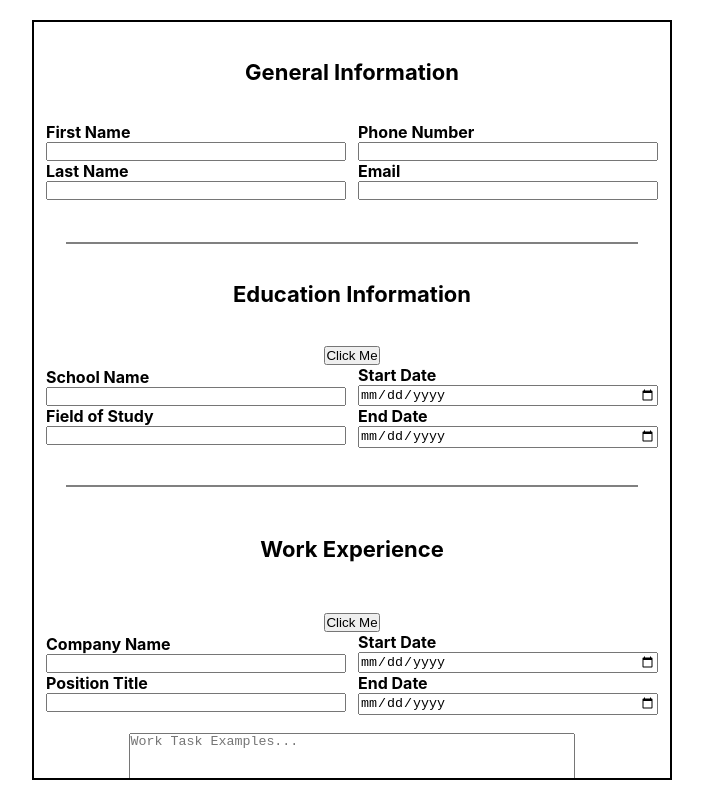
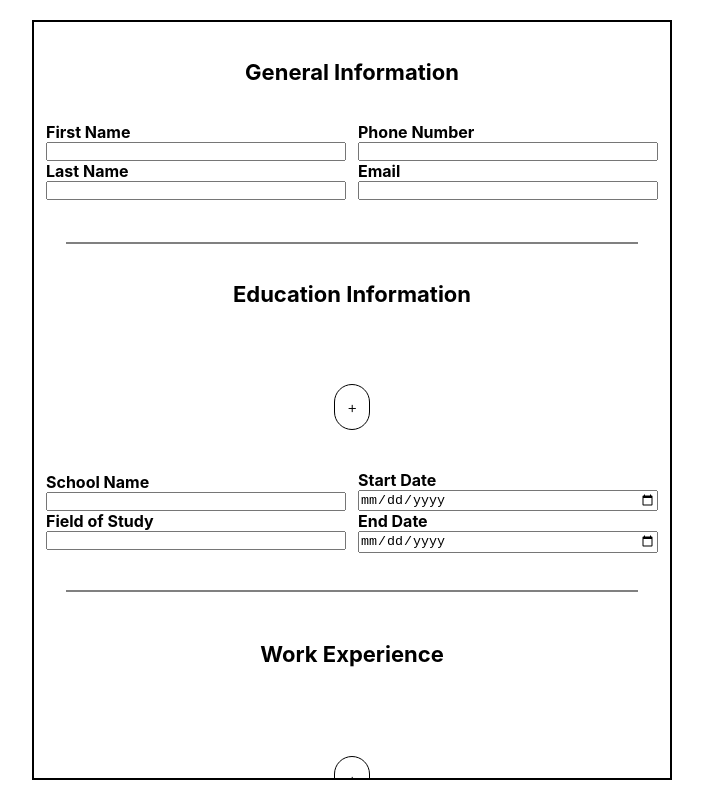
Before and after one commit to MelatoninJr/cv-app, a React (Create React App) app in the folder cv-project/: page / in a window 1280 px wide. Shown: the whole page, without its empty margins (288-991 px from the left). Built offline with nearby package versions, Linux system fonts and the light colour scheme.

Commit message:
updated buttons

```diff
--- a/cv-project/src/App.css
+++ b/cv-project/src/App.css
@@ -82,3 +82,33 @@
   height: 100px;
   background-color: blue;
 }
+
+button {
+  all: unset;
+  border: 1px solid black;
+  padding: 12px;
+  font-weight: 300;
+  margin: 40px;
+  border-radius: 30px;
+}
+
+button {
+  display: inline-block;
+  vertical-align: middle;
+  -webkit-transform: perspective(1px) translateZ(0);
+  transform: perspective(1px) translateZ(0);
+  box-shadow: 0 0 1px rgba(0, 0, 0, 0);
+  -webkit-transition-duration: 0.3s;
+  transition-duration: 0.3s;
+  -webkit-transition-property: transform;
+  transition-property: transform;
+}
+button:hover, button:focus, button:active {
+  -webkit-transform: scale(1.03);
+  transform: scale(1.03);
+
+}
+
+button:hover {
+  background-color: whitesmoke;
+}
--- a/cv-project/src/App.js
+++ b/cv-project/src/App.js
@@ -40,7 +40,8 @@ class App extends Component {
       educationArray: [new Constructor()],
       experienceArray: [new ExperienceConstructor()],
       submitArray: [],
-      statusValue: false
+      statusValue: false,
+      buttonArray: [1]
 
     }
 
@@ -52,6 +53,7 @@ class App extends Component {
     this.onClickExperienceFunction = this.onClickExperienceFunction.bind(this)
     this.submit = this.submit.bind(this)
     this.edit = this.edit.bind(this)
+    this.buttontest = this.buttontest.bind(this)
 
     //this.dataTest = this.dataTest.bind(this)
 
@@ -172,10 +174,15 @@ class App extends Component {
   if(this.state.statusValue === true) {
     window.print()
   }
+  else if(this.state.statusValue === false) {
+    this.setState(previousState => ({
+      statusValue: true,
+      buttonArray: []
+    }))
 
-  this.setState(previousState => ({
-    statusValue: true
-  }))
+
+  }
+
 
   console.log(this.state)
   /*this.setState(prevState => ({
@@ -189,15 +196,24 @@ class App extends Component {
 
   if(this.state.statusValue === true) {
     this.setState(prev => ({
-      statusValue: false
+      statusValue: false,
+      buttonArray: this.state.buttonArray.concat(1)
     }))
+
   }else{return}
  }
 
 
 
 
-
+buttontest(e) {
+  if(this.state.statusValue === false) {
+    return(<button onClick={this.onClickBtn} type='button'>Click Me</button>)
+  }else if(this.state.statusValue === true) {
+    console.log('its false')
+    return
+  }
+}
 
 
 
@@ -223,7 +239,11 @@ class App extends Component {
           <div className='educationtitle'>
             Education Information
          </div>
-          <button onClick={this.onClickBtn} type='button'>Click Me</button>
+         {this.state.buttonArray.map((value, index) => (
+                  <div key={index} >{<button onClick={this.onClickBtn} type='button'>+</button> }</div>
+                  ))}
+
+          {this.buttontest}
                   {this.state.educationArray.map((value, index) => (
                   <div key={index} >{<Education  educationid={this.state.educationArray[index].id} indexnumber={index} onClickEducation={this.onClickEducationFunction} data={this.state} firstchange={this.firstchange}     />}</div>
                   ))}
@@ -231,7 +251,10 @@ class App extends Component {
           <div className='experiencetitle'>
                 Work Experience
              </div>
-             <button onClick={this.onClickBtnTwo} type='button'>Click Me</button>
+             {this.state.buttonArray.map((value, index) => (
+                  <div key={index} >{<button onClick={this.onClickBtnTwo} type='button'>+</button> }</div>
+                  ))}
+
                   {this.state.experienceArray.map((value, index) => (
                   <div key={index}>{<Experience experienceid={this.state.experienceArray[index].id} onClickExperience={this.onClickExperienceFunction} data={this.state} indexnumber={index} onClickBtnTwo={this.onClickBtnTwo} />}</div>
                   ))}
```
